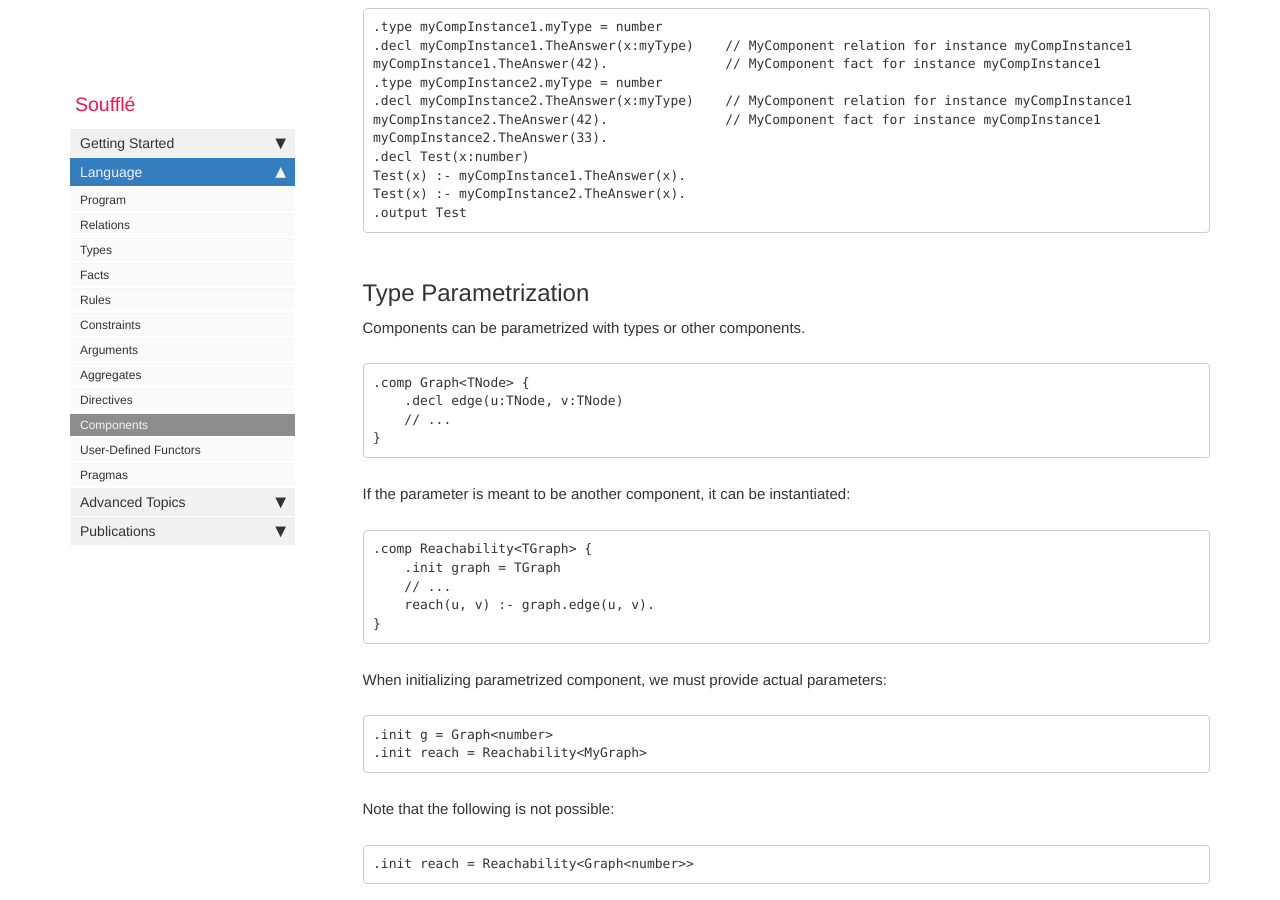
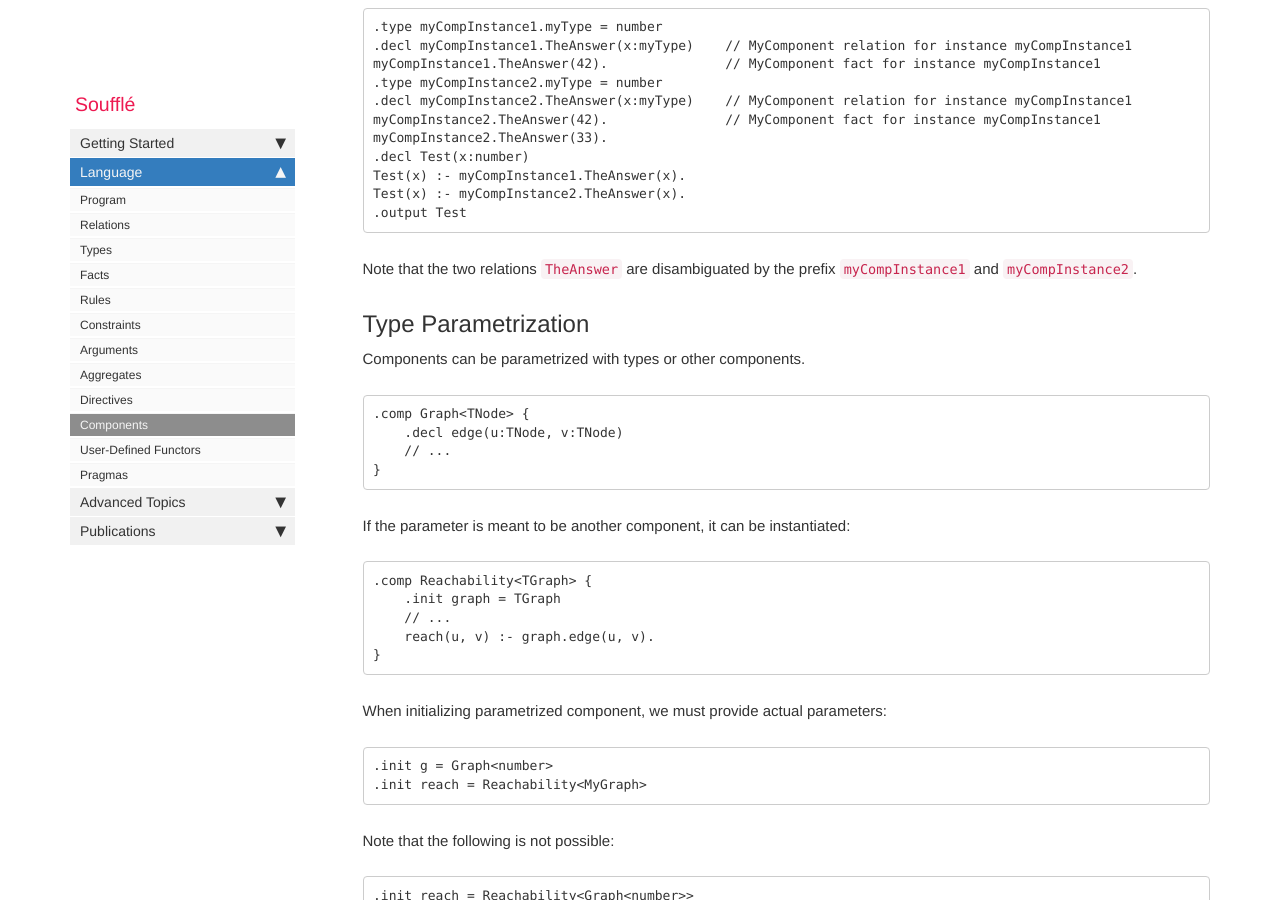
Before and after one commit to souffle-lang/souffle-lang.github.io, a Jekyll site: the page built from pages/docs/components.md, in a window 1280 px wide and 900 px high, scrolled down 1590 px. Built offline with Jekyll 4.4.1, drawn with Linux system fonts in a browser that asks for light colours; comment, search, counter and statistics services are not loaded.

Commit message:
Update components.md

````diff
--- a/pages/docs/components.md
+++ b/pages/docs/components.md
@@ -73,6 +73,7 @@ Test(x) :- myCompInstance1.TheAnswer(x).
 Test(x) :- myCompInstance2.TheAnswer(x).
 .output Test
 ```
+Note that the two relations `TheAnswer` are disambiguated by the prefix `myCompInstance1` and `myCompInstance2`.
 
 ## Type Parametrization
 
````
